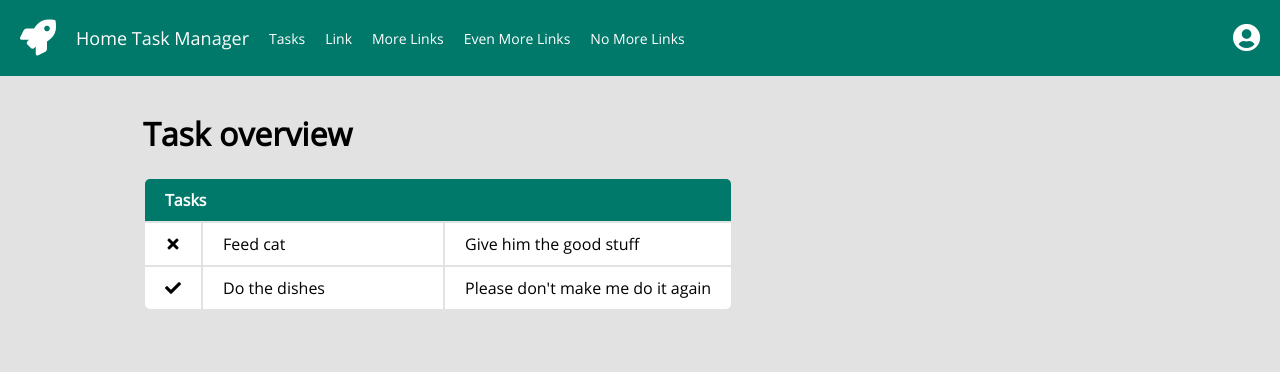
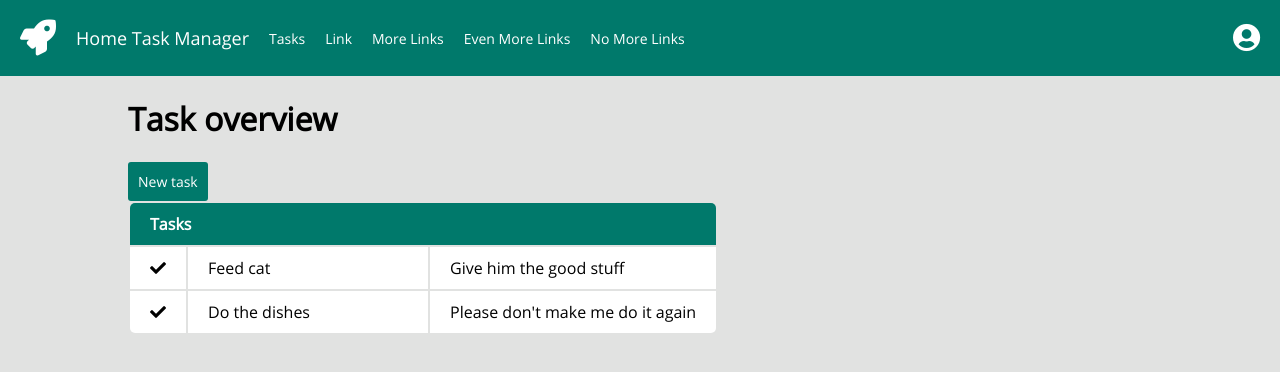
Before and after one commit to Jcuperus/home-task-manager-frontend, an Angular app: page /tasks in a window 1280 px wide. Shown: the top 372 px of the page. Built offline with nearby package versions, Linux system fonts and the light colour scheme.

Commit message:
Task create/edit form

```diff
--- a/src/app/app.component.css
+++ b/src/app/app.component.css
@@ -7,7 +7,6 @@
 }
 
 main {
-    padding: 15px;
     margin: 0 10%;
 }
 
--- /dev/null
+++ b/src/app/tasks/mock-tasks.ts
@@ -0,0 +1,6 @@
+import { Task } from './task';
+
+export const TASKS: Task[] = [
+    new Task('Feed cat', 'Give him the good stuff'),
+    new Task('Do the dishes', 'Please don\'t make me do it again', true)
+];
--- /dev/null
+++ b/src/app/tasks/task-form.component.html
@@ -0,0 +1,14 @@
+<div class="container">
+    <form>
+        <div class="form-group">
+            <label for="name">Name</label>
+            <input type="text" id="name" class="form-component" name="name" [(ngModel)]="task.name" placeholder="Name">
+        </div>
+        <div class="form-group">
+            <label for="description">Description</label>
+            <textarea id="description" class="form-component" name="description" [(ngModel)]="task.description" placeholder="Description"></textarea>
+        </div>
+        <button type="submit" class="button primary">Save</button>
+        <a routerLink="/tasks" class="button">Cancel</a>
+    </form>
+</div>
--- a/src/app/tasks/task-form.component.ts
+++ b/src/app/tasks/task-form.component.ts
@@ -1,8 +1,23 @@
-import { Component } from '@angular/core';
+import { Component, OnInit } from '@angular/core';
+import { ActivatedRoute, Router, ParamMap } from '@angular/router';
+import { TaskService } from './task.service';
+import { Task } from './task';
 
 @Component({
-    template: '<h2>New task</h2>'
+    templateUrl: './task-form.component.html'
 })
-export class TaskFormComponent {
+export class TaskFormComponent implements OnInit {
+    task: Task;
 
+    constructor(private route: ActivatedRoute, private router: Router, private taskService: TaskService) { }
+
+    ngOnInit() {
+        this.route.paramMap.subscribe((params: ParamMap) => {
+            if (params.has('id')) {
+                this.taskService.getTask(parseInt(params.get('id'))).subscribe((task: Task) => this.task = task);
+            } else {
+                this.task = new Task('', '');
+            }
+        });
+    }
 }
--- a/src/app/tasks/task-list.component.html
+++ b/src/app/tasks/task-list.component.html
@@ -1,3 +1,4 @@
+<a routerLink="create" class="button primary">New task</a>
 <table class="tasks">
     <tr>
         <th colspan="3">Tasks</th>
--- a/src/app/tasks/task-list.component.ts
+++ b/src/app/tasks/task-list.component.ts
@@ -1,12 +1,17 @@
-import { Component } from "@angular/core";
+import { Component, OnInit } from "@angular/core";
+import { Task } from './task';
+import { TaskService } from './task.service';
 
 @Component({
     templateUrl: './task-list.component.html',
     styleUrls: ['./task-list.component.css']
 })
-export class TaskListComponent {
-    tasks = [
-        { name: 'Feed cat', description: 'Give him the good stuff', isDone: false },
-        { name: 'Do the dishes', description: 'Please don\'t make me do it again', isDone: true }
-    ];
+export class TaskListComponent implements OnInit {
+    tasks: Array<Task>;
+
+    constructor(private taskService: TaskService) { }
+
+    ngOnInit() {
+        this.taskService.getTasks().subscribe(tasks => this.tasks = tasks);
+    }
 }
--- /dev/null
+++ b/src/app/tasks/task.service.ts
@@ -0,0 +1,16 @@
+import { Injectable } from '@angular/core';
+import { Task } from './task';
+import { of, Observable } from 'rxjs';
+
+import { TASKS } from './mock-tasks';
+
+@Injectable()
+export class TaskService {
+    getTask(id: number): Observable<Task> {
+        return of(TASKS[id]);
+    }
+
+    getTasks(): Observable<Task[]> {
+        return of(TASKS);
+    }
+}
--- /dev/null
+++ b/src/app/tasks/task.ts
@@ -0,0 +1,11 @@
+export class Task {
+    name: string;
+    description: string;
+    isDone: boolean;
+
+    constructor(name: string, description: string, isDone: boolean = true) {
+        this.name = name;
+        this.description = description;
+        this.isDone = isDone;
+    }
+}
--- a/src/app/tasks/tasks-routing.module.ts
+++ b/src/app/tasks/tasks-routing.module.ts
@@ -6,6 +6,7 @@ import { TaskFormComponent } from './task-form.component';
 
 const tasksRoutes: Routes = [
     { path: 'create', component: TaskFormComponent, data: { title: 'Create task' } },
+    { path: ':id', component: TaskFormComponent, data: { title: 'Edit task' } },
     { path: '', component: TaskListComponent, data: { title: 'Task overview' } }
 ];
 
--- a/src/styles.css
+++ b/src/styles.css
@@ -8,3 +8,57 @@ body {
     font-family: 'Open Sans', sans-serif;
     background-color: #e1e2e1;
 }
+
+.container {
+    background-color: #ffffff;
+    padding: 15px;
+}
+
+
+/* Form components */
+
+input,
+textarea {
+    font-family: 'Open Sans', sans-serif;
+    padding: 10px;
+    border: 1px solid #e1e2e1;
+    border-radius: 3px;
+}
+
+input:focus,
+textarea:focus {
+    outline: none;
+}
+
+.button {
+    display: inline-block;
+    padding: 10px;
+    margin-right: 10px;
+    font-family: 'Open Sans', sans-serif;
+    font-size: 14px;
+    color: #000000;
+    background-color: #e1e2e1;
+    border: unset;
+    border-radius: 3px;
+    cursor: pointer;
+    text-decoration: unset;
+}
+
+.button.primary {
+    color: #ffffff;
+    background-color: #00796b;
+}
+
+.form-group {
+    margin-bottom: 15px;
+}
+
+.form-group label {
+    display: block;
+    margin-bottom: 5px;
+}
+
+.form-group .form-component {
+    width: 100%;
+    box-sizing: border-box;
+}
```
Also changed, not shown: src/app/tasks/tasks.module.ts (+7 -1 lines).
